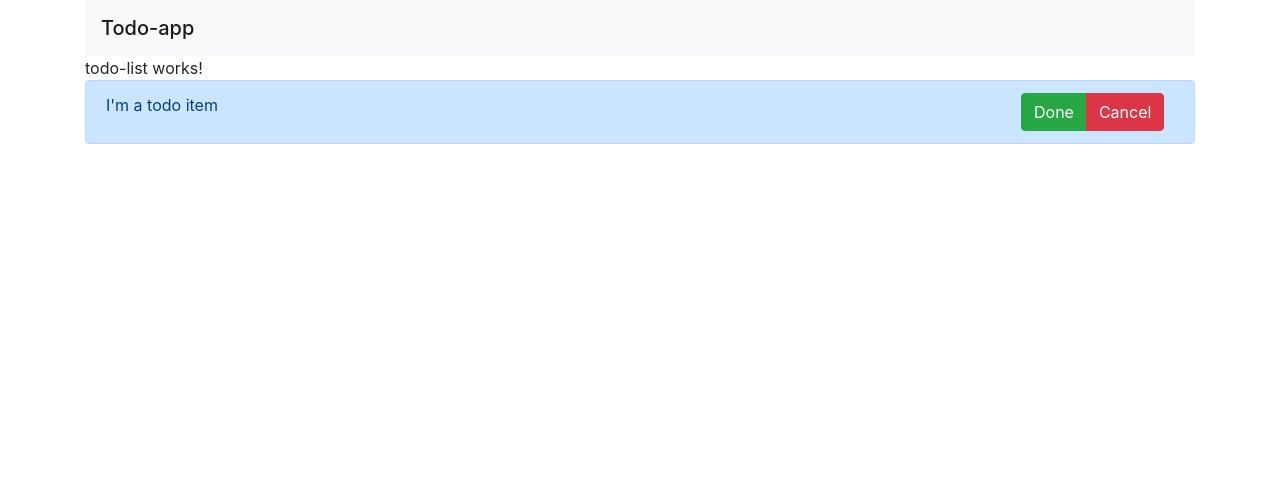
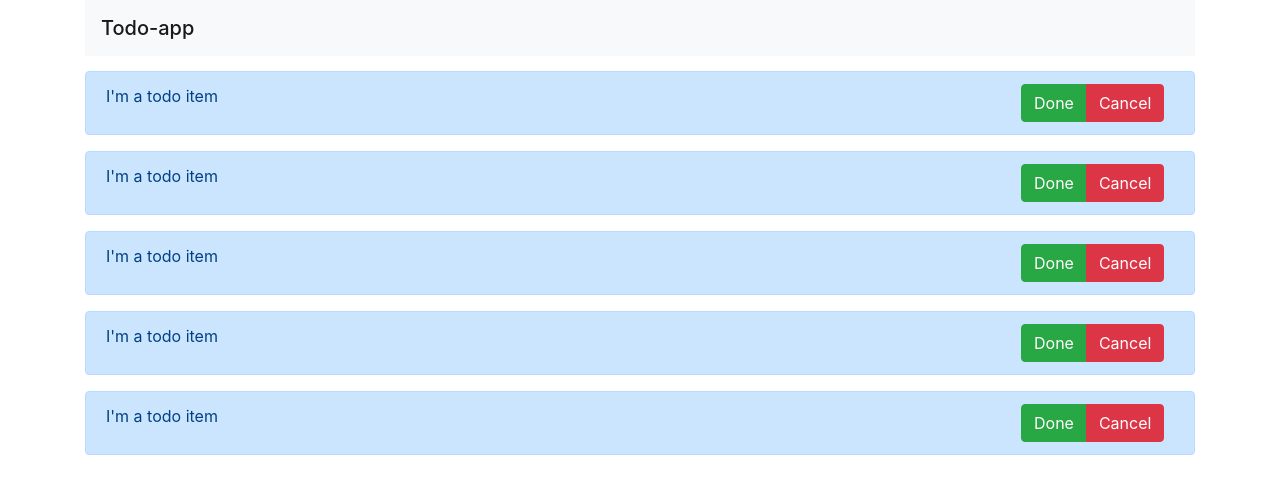
Before and after one commit to MikeMilansky/angular-todo, an Angular app: page / in a window 1280 px wide. Shown: the top 494 px of the page. Built offline with nearby package versions, Linux system fonts and the light colour scheme.

Commit message:
Added simple logic for todo list

```diff
--- a/src/app/todo-list/todo-list/todo-list.component.css
+++ b/src/app/todo-list/todo-list/todo-list.component.css
@@ -0,0 +1,3 @@
+.todo-list {
+    padding-top: 15px;
+}
--- a/src/app/todo-list/todo-list/todo-list.component.html
+++ b/src/app/todo-list/todo-list/todo-list.component.html
@@ -1,4 +1,3 @@
-<p>
-  todo-list works!
-  <app-todo-list-item></app-todo-list-item>
-</p>
+<div class="todo-list">
+  <app-todo-list-item *ngFor="let item of todoItems"></app-todo-list-item>
+</div>
--- a/src/app/todo-list/todo-list/todo-list.component.ts
+++ b/src/app/todo-list/todo-list/todo-list.component.ts
@@ -6,6 +6,28 @@ import { Component, OnInit } from '@angular/core';
   styleUrls: ['./todo-list.component.css']
 })
 export class TodoListComponent implements OnInit {
+  public todoItems: any[] = [
+    {
+      id: 1,
+      title: 'Todo item #1'
+    },
+    {
+      id: 2,
+      title: 'Todo item #2'
+    },
+    {
+      id: 3,
+      title: 'Todo item #3'
+    },
+    {
+      id: 4,
+      title: 'Todo item #4'
+    },
+    {
+      id: 5,
+      title: 'Todo item #5'
+    }
+  ];
 
   constructor() { }
 
```
